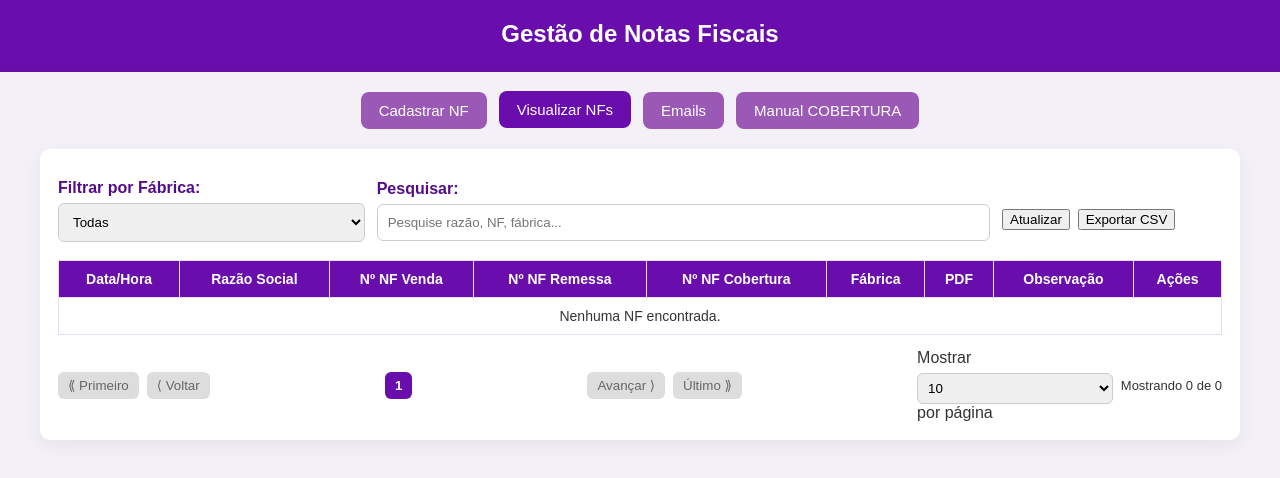
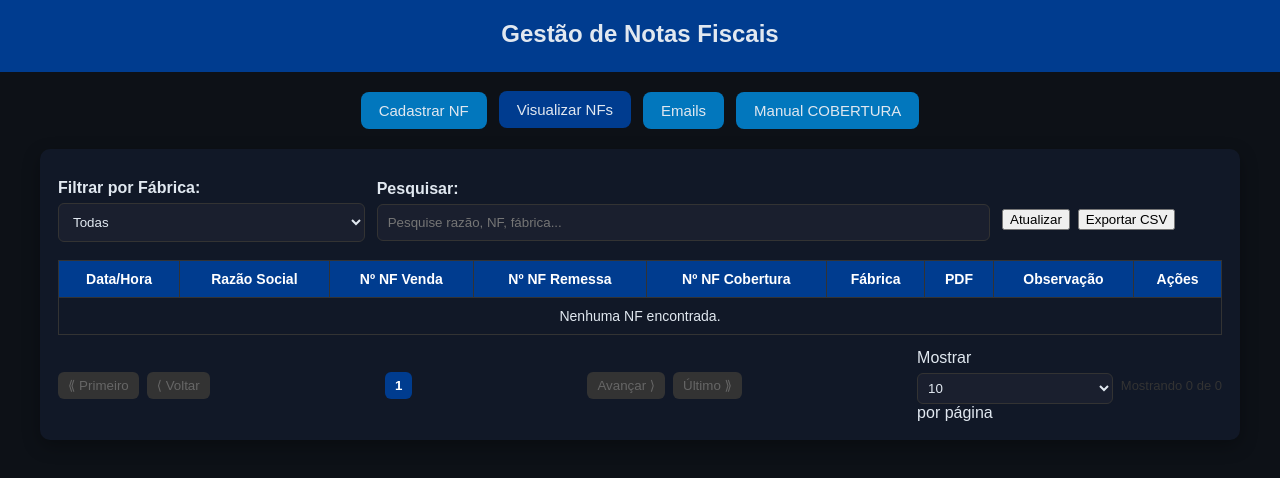
Before and after one commit to xinzal/NFteste20.2, a plain HTML site: page index.html in a window 1280 px wide. Both pictures are taken after a click on the button "Visualizar NFs". Drawn offline with Linux system fonts and the light colour scheme; no server answers.

Commit message:
index.html

```diff
--- a/index.html
+++ b/index.html
@@ -6,46 +6,52 @@
 <title>Gestão de Notas Fiscais</title>
 <style>
 /* CSS consolidado e simplificado (inline para evitar fetch extra) */
-:root{--primary:#6a0dad;--accent:#9b59b6;--bg:#f4f0f8;--card:#fff;--text:#333}
+:root {
+  --primary: #003c8f;   /* azul escuro intenso */
+  --accent: #0277bd;    /* azul médio */
+  --bg: #0d1117;        /* fundo quase preto */
+  --card: #111827;      /* cards ligeiramente mais claros que o fundo */
+  --text: #e1e8f0;      /* texto claro */
+}
 *{box-sizing:border-box}
 body{font-family:Arial,Helvetica,sans-serif;background-color:var(--bg);margin:0;color:var(--text)}
-header{background-color:var(--primary);color:#fff;padding:20px;text-align:center;font-size:24px;font-weight:700;border-bottom:4px solid rgba(0,0,0,0.03)}
+header{background-color:var(--primary);color:var(--text);padding:20px;text-align:center;font-size:24px;font-weight:700;border-bottom:4px solid rgba(0,60,143,0.3)}
 nav{display:flex;justify-content:center;margin:20px 0;gap:12px;flex-wrap:wrap;padding:0 12px}
-nav button{padding:10px 18px;font-size:15px;border:0;border-radius:8px;cursor:pointer;background-color:var(--accent);color:#fff;transition:transform .12s ease}
+nav button{padding:10px 18px;font-size:15px;border:0;border-radius:8px;cursor:pointer;background-color:var(--accent);color:var(--text);transition:transform .12s ease}
 nav button.active,nav button:hover{background-color:var(--primary);transform:translateY(-1px)}
-section{display:none;max-width:1200px;margin:12px auto;padding:18px;background:var(--card);border-radius:10px;box-shadow:0 6px 18px rgba(0,0,0,0.06);overflow:auto}
+section{display:none;max-width:1200px;margin:12px auto;padding:18px;background:var(--card);border-radius:10px;box-shadow:0 6px 18px rgba(0,0,0,0.3);overflow:auto}
 section.active{display:block}
-label{display:block;margin-top:12px;font-weight:700;color:rgba(75,0,130,0.95)}
-input,select,textarea{width:100%;padding:10px;margin-top:6px;border-radius:6px;border:1px solid #ccc;outline:none}
-input:focus,select:focus,textarea:focus{border-color:var(--primary);box-shadow:0 0 6px rgba(106,13,173,0.12)}
+label{display:block;margin-top:12px;font-weight:700;color:var(--text)}
+input,select,textarea{width:100%;padding:10px;margin-top:6px;border-radius:6px;border:1px solid #333;outline:none;background:#1a1f2e;color:var(--text)}
+input:focus,select:focus,textarea:focus{border-color:var(--primary);box-shadow:0 0 6px rgba(2,119,189,0.3)}
 button.send{margin-top:18px;padding:12px;background:var(--primary);color:#fff;font-weight:700;border:0;border-radius:6px;cursor:pointer;max-width:320px;width:100%}
-table{width:100%;border-collapse:collapse;margin-top:18px;font-size:14px;min-width:900px}
-th,td{border:1px solid #e6dff1;padding:10px;text-align:center;vertical-align:middle}
+table{width:100%;border-collapse:collapse;margin-top:18px;font-size:14px;min-width:900px;color:var(--text)}
+th,td{border:1px solid #333;padding:10px;text-align:center;vertical-align:middle}
 th{background:var(--primary);color:#fff;font-weight:600}
-tr:nth-child(even){background:#fbf6fd}
-tr:hover{background:#f0e0fb}
-a{color:rgba(75,0,130,0.9);text-decoration:none}
+tr:nth-child(even){background:#111827}
+tr:hover{background:#1a1f2e}
+a{color:#0277bd;text-decoration:none}
 .actions button{margin:0 4px;padding:6px 10px;cursor:pointer;border-radius:6px;border:0}
 .actions button.delete{background:#ff6b6b;color:#fff}
 .actions button.email{background:var(--primary);color:#fff}
-.obs-bubble{display:none;position:absolute;background:#fff;border:1px solid #ddd;padding:10px;border-radius:8px;width:260px;box-shadow:0 10px 28px rgba(0,0,0,0.12);z-index:1200;animation:fadeIn .18s ease}
+.obs-bubble{display:none;position:absolute;background:#111827;border:1px solid #333;padding:10px;border-radius:8px;width:260px;box-shadow:0 10px 28px rgba(0,0,0,0.5);z-index:1200;animation:fadeIn .18s ease;color:var(--text)}
 @keyframes fadeIn{from{opacity:0;transform:translateY(-6px)}to{opacity:1;transform:translateY(0)}}
-.obs-bubble textarea{width:100%;height:80px;margin-bottom:8px}
+.obs-bubble textarea{width:100%;height:80px;margin-bottom:8px;background:#1a1f2e;color:var(--text);border:1px solid #333}
 .obs-button-wrapper{position:relative;display:inline-block}
-.obs-indicator{position:absolute;top:-4px;right:-6px;width:10px;height:10px;background:purple;border-radius:50%;display:none}
+.obs-indicator{position:absolute;top:-4px;right:-6px;width:10px;height:10px;background:#0277bd;border-radius:50%;display:none}
 .obs-button-wrapper.has-text .obs-indicator{display:block}
-#feedback{position:fixed;top:18px;right:18px;background:var(--primary);color:#fff;padding:10px 14px;border-radius:8px;display:none;box-shadow:0 10px 28px rgba(0,0,0,0.14);z-index:1300}
-#deleteModal{display:none;position:fixed;top:0;left:0;width:100%;height:100%;background:rgba(0,0,0,0.45);justify-content:center;align-items:center;z-index:1400}
-#deleteModalContent{background:#fff;padding:18px;border-radius:10px;max-width:420px;text-align:center;box-shadow:0 12px 36px rgba(0,0,0,0.18)}
+#feedback{position:fixed;top:18px;right:18px;background:var(--primary);color:#fff;padding:10px 14px;border-radius:8px;display:none;box-shadow:0 10px 28px rgba(0,0,0,0.5);z-index:1300}
+#deleteModal{display:none;position:fixed;top:0;left:0;width:100%;height:100%;background:rgba(0,0,0,0.7);justify-content:center;align-items:center;z-index:1400}
+#deleteModalContent{background:var(--card);padding:18px;border-radius:10px;max-width:420px;text-align:center;box-shadow:0 12px 36px rgba(0,0,0,0.5);color:var(--text)}
 #deleteModalContent button{margin:8px;padding:8px 14px;border-radius:6px;border:0;cursor:pointer}
 #paginationBar{display:flex;gap:12px;align-items:center;justify-content:space-between;margin-top:14px;flex-wrap:wrap}
 .page-controls{display:flex;align-items:center;gap:8px}
 .page-controls button{padding:6px 10px;border-radius:6px;border:0;background:var(--primary);color:#fff;cursor:pointer}
-.page-controls button:disabled{background:#ddd;color:#666;cursor:not-allowed}
+.page-controls button:disabled{background:#333;color:#666;cursor:not-allowed}
 .page-numbers{display:flex;gap:6px;align-items:center;flex-wrap:wrap;max-width:60%}
-.page-numbers button{padding:6px 10px;border-radius:6px;border:0;background:#eee;cursor:pointer}
+.page-numbers button{padding:6px 10px;border-radius:6px;border:0;background:#333;cursor:pointer;color:var(--text)}
 .page-numbers button.active{background:var(--primary);color:#fff;font-weight:600}
-#rowsPerPage{padding:6px;border-radius:6px}
+#rowsPerPage{padding:6px;border-radius:6px;background:#1a1f2e;color:var(--text)}
 @media (max-width:900px){table{font-size:13px;min-width:720px}.page-numbers{max-width:100%;overflow:auto}}
 </style>
 </head>
```
